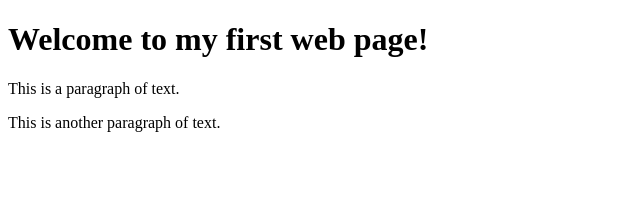
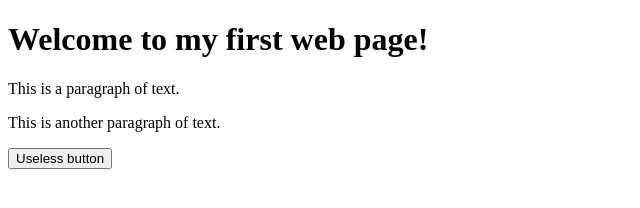
Before and after one commit to Secretmelon1168/Secretmelon1168.github.io, a plain HTML site: page index.html in a window 1280 px wide. Shown: the whole page, without its empty margins (0-640 px from the left). Drawn offline with Linux system fonts and the light colour scheme.

Commit message:
add useless button

```diff
--- a/index.html
+++ b/index.html
@@ -7,5 +7,6 @@
     <h1>Welcome to my first web page!</h1>
     <p>This is a paragraph of text.</p>
     <p>This is another paragraph of text.</p>
+	<button type="button">Useless button</button>
 </body>
 </html>
```
